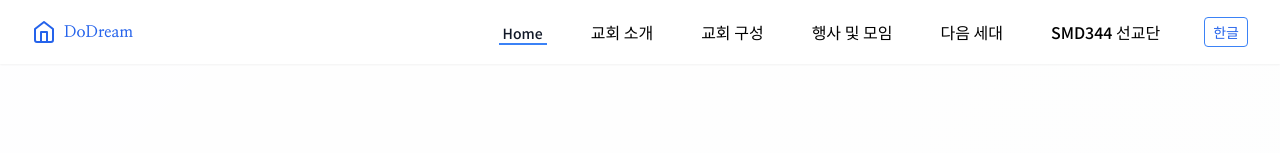
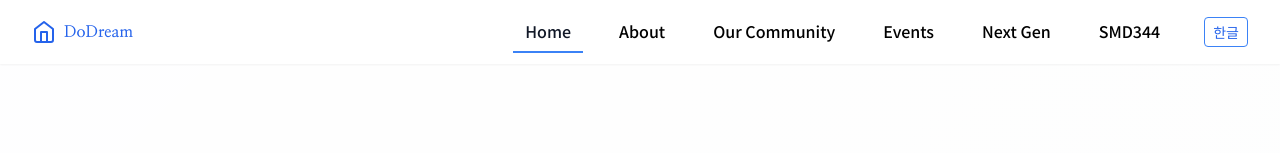
Before and after one commit to jwoo6310/dodreamga.com-v2, a plain HTML site: page index.html in a window 1280 px wide. Shown: the top 153 px of the page. Drawn offline with nearby package versions, Linux system fonts and the light colour scheme.

Commit message:
nav translated

```diff
--- a/index.html
+++ b/index.html
@@ -21,7 +21,7 @@
     <meta charset="UTF-8">
     <meta name="viewport" content="width=device-width, initial-scale=1.0">
     <title>DoDream Baptist Church</title>
-    <link rel="icon" type="image/x-icon" href="/static/favicon.ico">
+    <link rel="icon" href="favicon.ico">
     <script src="https://cdn.tailwindcss.com"></script>
     <script src="https://unpkg.com/feather-icons"></script>
     <script src="https://cdn.jsdelivr.net/npm/feather-icons/dist/feather.min.js"></script>
@@ -57,12 +57,17 @@
                     </div>
                 </div>
                 <div class="hidden md:ml-6 md:flex md:items-center md:space-x-8">
-                    <a href="#" class="border-blue-500 text-gray-900 inline-flex items-center px-1 pt-1 border-b-2 text-sm font-medium">Home</a>
                     <div class="hidden md:ml-6 md:flex md:items-center">
                         <ul class="flex space-x-6">
+                        <!-- 홈  -->
+                        <li class="relative group">
+                            <button id="nav-home" class="px-3 py-2 font-medium text-gray-900 border-b-2 border-blue-500 hover:text-blue-600 focus:outline-none">
+                            홈
+                            </button>
+                        </li>
                         <!-- 교회 소개 -->
                         <li class="relative group">
-                            <button class="px-3 py-2 font-medium hover:text-blue-600 focus:outline-none">
+                            <button id="nav-about" class="px-3 py-2 font-medium hover:text-blue-600 focus:outline-none">
                             교회 소개
                             </button>
                             <div class="absolute top-full left-0 pt-2">
@@ -73,16 +78,16 @@
                                         group-hover:opacity-100 group-hover:translate-y-0 group-hover:pointer-events-auto
                                         group-focus-within:opacity-100 group-focus-within:translate-y-0 group-focus-within:pointer-events-auto"
                                 >
-                                    <a href="https://dodreamga.com/pages/better-together-1-1" class="block px-4 py-2 hover:bg-blue-50 hover:text-blue-600">인사말</a>
-                                    <a href="https://dodreamga.com/pages/better-together-1-2" class="block px-4 py-2 hover:bg-blue-50 hover:text-blue-600">교회 비전</a>
-                                    <a href="https://dodreamga.com/pages/better-together-1-3" class="block px-4 py-2 hover:bg-blue-50 hover:text-blue-600">예배시간 안내</a>
-                                    <a href="https://dodreamga.com/pages/better-together-1-4" class="block px-4 py-2 hover:bg-blue-50 hover:text-blue-600">오시는 길</a>
+                                    <a id="about-greeting" href="https://dodreamga.com/pages/better-together-1-1" class="block px-4 py-2 hover:bg-blue-50 hover:text-blue-600">인사말</a>
+                                    <a id="about-vision" href="https://dodreamga.com/pages/better-together-1-2" class="block px-4 py-2 hover:bg-blue-50 hover:text-blue-600">교회 비전</a>
+                                    <a id="about-worship" href="https://dodreamga.com/pages/better-together-1-3" class="block px-4 py-2 hover:bg-blue-50 hover:text-blue-600">예배시간 안내</a>
+                                    <a id="about-location" href="https://dodreamga.com/pages/better-together-1-4" class="block px-4 py-2 hover:bg-blue-50 hover:text-blue-600">오시는 길</a>
                                 </div>
                             </div>
                         </li>
                         <!-- 교회 구성 -->
                         <li class="relative group">
-                            <button class="px-3 py-2 font-medium hover:text-blue-600 focus:outline-none">
+                            <button id="nav-community" class="px-3 py-2 font-medium hover:text-blue-600 focus:outline-none">
                             교회 구성
                             </button>
                             <div class="absolute top-full left-0 pt-2">
@@ -93,16 +98,16 @@
                                         group-hover:opacity-100 group-hover:translate-y-0 group-hover:pointer-events-auto
                                         group-focus-within:opacity-100 group-focus-within:translate-y-0 group-focus-within:pointer-events-auto"
                                 >
-                                    <a href="https://dodreamga.com/pages/better-together-2-1" class="block px-4 py-2 hover:bg-blue-50 hover:text-blue-600">POS 모임</a>
-                                    <a href="https://dodreamga.com/pages/better-together-2-2" class="block px-4 py-2 hover:bg-blue-50 hover:text-blue-600">한국 학교</a>
-                                    <a href="https://dodreamga.com/pages/better-together-2-3" class="block px-4 py-2 hover:bg-blue-50 hover:text-blue-600">부서</a>
+                                    <a id="community-pos" href="https://dodreamga.com/pages/better-together-2-1" class="block px-4 py-2 hover:bg-blue-50 hover:text-blue-600">POS 모임</a>
+                                    <a id="community-school" href="https://dodreamga.com/pages/better-together-2-2" class="block px-4 py-2 hover:bg-blue-50 hover:text-blue-600">한국 학교</a>
+                                    <a id="community-dept" href="https://dodreamga.com/pages/better-together-2-3" class="block px-4 py-2 hover:bg-blue-50 hover:text-blue-600">부서</a>
                                 </div>
                             </div>
                         </li>
 
                         <!-- 행사 및 모임 -->
                         <li class="relative group">
-                            <button class="px-3 py-2 font-medium hover:text-blue-600 focus:outline-none">
+                            <button id="nav-events" class="px-3 py-2 font-medium hover:text-blue-600 focus:outline-none">
                             행사 및 모임
                             </button>
                             <div class="absolute top-full left-0 pt-2">
@@ -113,17 +118,17 @@
                                         group-hover:opacity-100 group-hover:translate-y-0 group-hover:pointer-events-auto
                                         group-focus-within:opacity-100 group-focus-within:translate-y-0 group-focus-within:pointer-events-auto"
                                 >
-                                    <a href="https://dodreamga.com/pages/better-together-3-1" class="block px-4 py-2 hover:bg-blue-50 hover:text-blue-600">정기모임</a>
-                                    <a href="https://dodreamga.com/pages/better-together-3-2" class="block px-4 py-2 hover:bg-blue-50 hover:text-blue-600">세미나</a>
-                                    <a href="https://dodreamga.com/pages/better-together-3-3" class="block px-4 py-2 hover:bg-blue-50 hover:text-blue-600">학교</a>
-                                    <a href="https://dodreamga.com/pages/better-together-3-4" class="block px-4 py-2 hover:bg-blue-50 hover:text-blue-600">특별행사</a>
+                                    <a id="events-regular" href="https://dodreamga.com/pages/better-together-3-1" class="block px-4 py-2 hover:bg-blue-50 hover:text-blue-600">정기모임</a>
+                                    <a id="events-seminar" href="https://dodreamga.com/pages/better-together-3-2" class="block px-4 py-2 hover:bg-blue-50 hover:text-blue-600">세미나</a>
+                                    <a id="events-school" href="https://dodreamga.com/pages/better-together-3-3" class="block px-4 py-2 hover:bg-blue-50 hover:text-blue-600">학교</a>
+                                    <a id="events-special" href="https://dodreamga.com/pages/better-together-3-4" class="block px-4 py-2 hover:bg-blue-50 hover:text-blue-600">특별행사</a>
                                 </div>
                             </div>
                         </li>
 
                         <!-- 다음 세대 -->
                         <li class="relative group">
-                            <button class="px-3 py-2 font-medium hover:text-blue-600 focus:outline-none">
+                            <button id="nav-nextgen" class="px-3 py-2 font-medium hover:text-blue-600 focus:outline-none">
                             다음 세대
                             </button>
                             <div class="absolute top-full left-0 pt-2">
@@ -134,17 +139,17 @@
                                         group-hover:opacity-100 group-hover:translate-y-0 group-hover:pointer-events-auto
                                         group-focus-within:opacity-100 group-focus-within:translate-y-0 group-focus-within:pointer-events-auto"
                                 >
-                                    <a href="https://dodreamga.com/pages/better-together-4-1" class="block px-4 py-2 hover:bg-blue-50 hover:text-blue-600">Sunday School</a>
-                                    <a href="https://dodreamga.com/pages/better-together-4-2" class="block px-4 py-2 hover:bg-blue-50 hover:text-blue-600">DREAM EM</a>
-                                    <a href="https://dodreamga.com/pages/better-together-4-3" class="block px-4 py-2 hover:bg-blue-50 hover:text-blue-600">청년부</a>
-                                    <a href="https://dodreamga.com/pages/better-together-4-4" class="block px-4 py-2 hover:bg-blue-50 hover:text-blue-600">사진첩</a>
+                                    <a id="nextgen-ss" href="https://dodreamga.com/pages/better-together-4-1" class="block px-4 py-2 hover:bg-blue-50 hover:text-blue-600">Sunday School</a>
+                                    <a id="nextgen-em" href="https://dodreamga.com/pages/better-together-4-2" class="block px-4 py-2 hover:bg-blue-50 hover:text-blue-600">DREAM EM</a>
+                                    <a id="nextgen-youth" href="https://dodreamga.com/pages/better-together-4-3" class="block px-4 py-2 hover:bg-blue-50 hover:text-blue-600">청년부</a>
+                                    <a id="nextgen-gallery" href="https://dodreamga.com/pages/better-together-4-4" class="block px-4 py-2 hover:bg-blue-50 hover:text-blue-600">사진첩</a>
                                 </div>
                             </div>
                         </li>
 
                         <!-- SMD344 선교단 -->
                         <li class="relative group">
-                            <button class="px-3 py-2 font-medium hover:text-blue-600 focus:outline-none">
+                            <button id="nav-smd" class="px-3 py-2 font-medium hover:text-blue-600 focus:outline-none">
                             SMD344 선교단
                             </button>
                             <div class="absolute top-full left-0 pt-2">
@@ -155,8 +160,8 @@
                                         group-hover:opacity-100 group-hover:translate-y-0 group-hover:pointer-events-auto
                                         group-focus-within:opacity-100 group-focus-within:translate-y-0 group-focus-within:pointer-events-auto"
                                 >
-                                    <a href="https://dodreamga.com/pages/better-together-5-1" class="block px-4 py-2 hover:bg-blue-50 hover:text-blue-600">후원 선교사</a>
-                                    <a href="https://dodreamga.com/pages/better-together-5-2" class="block px-4 py-2 hover:bg-blue-50 hover:text-blue-600">제자 훈련</a>
+                                    <a id="smd-missionary" href="https://dodreamga.com/pages/better-together-5-1" class="block px-4 py-2 hover:bg-blue-50 hover:text-blue-600">후원 선교사</a>
+                                    <a id="smd-discipleship" href="https://dodreamga.com/pages/better-together-5-2" class="block px-4 py-2 hover:bg-blue-50 hover:text-blue-600">제자 훈련</a>
                                 </div>
                             </div>
                         </li>
@@ -179,14 +184,14 @@
     <div class="md:hidden flex justify-end px-4 py-2">
         <button id="mobile-language-toggle" class="px-2 py-1 text-sm rounded border border-blue-500 text-blue-600 hover:bg-blue-50 transition-colors">한글/ENG</button>
     </div>
-<div class="md:hidden hidden" id="mobile-menu">
+        <div class="md:hidden hidden" id="mobile-menu">
             <div class="pt-2 pb-3 space-y-1">
-                <a href="#" class="bg-blue-50 border-blue-500 text-blue-700 block pl-3 pr-4 py-2 border-l-4 text-base font-medium">Home</a>
-                <a href="#" class="border-transparent text-gray-500 hover:bg-gray-50 hover:border-gray-300 hover:text-gray-700 block pl-3 pr-4 py-2 border-l-4 text-base font-medium">About</a>
-                <a href="#" class="border-transparent text-gray-500 hover:bg-gray-50 hover:border-gray-300 hover:text-gray-700 block pl-3 pr-4 py-2 border-l-4 text-base font-medium">Sermons</a>
-                <a href="#" class="border-transparent text-gray-500 hover:bg-gray-50 hover:border-gray-300 hover:text-gray-700 block pl-3 pr-4 py-2 border-l-4 text-base font-medium">Ministries</a>
-                <a href="#" class="border-transparent text-gray-500 hover:bg-gray-50 hover:border-gray-300 hover:text-gray-700 block pl-3 pr-4 py-2 border-l-4 text-base font-medium">Events</a>
-                <a href="#" class="border-transparent text-gray-500 hover:bg-gray-50 hover:border-gray-300 hover:text-gray-700 block pl-3 pr-4 py-2 border-l-4 text-base font-medium">Contact</a>
+                <a id="m-home" href="#" class="bg-blue-50 border-blue-500 text-blue-700 block pl-3 pr-4 py-2 border-l-4 text-base font-medium">Home</a>
+                <a id="m-about" href="#" class="border-transparent text-gray-500 hover:bg-gray-50 hover:border-gray-300 hover:text-gray-700 block pl-3 pr-4 py-2 border-l-4 text-base font-medium">About</a>
+                <a id="m-community" href="#" class="border-transparent text-gray-500 hover:bg-gray-50 hover:border-gray-300 hover:text-gray-700 block pl-3 pr-4 py-2 border-l-4 text-base font-medium">Sermons</a>
+                <a id="m-events" href="#" class="border-transparent text-gray-500 hover:bg-gray-50 hover:border-gray-300 hover:text-gray-700 block pl-3 pr-4 py-2 border-l-4 text-base font-medium">Ministries</a>
+                <a id="m-nextgen" href="#" class="border-transparent text-gray-500 hover:bg-gray-50 hover:border-gray-300 hover:text-gray-700 block pl-3 pr-4 py-2 border-l-4 text-base font-medium">Events</a>
+                <a id="m-smd" href="#" class="border-transparent text-gray-500 hover:bg-gray-50 hover:border-gray-300 hover:text-gray-700 block pl-3 pr-4 py-2 border-l-4 text-base font-medium">Contact</a>
             </div>
             <div class="pt-4 pb-3 border-t border-gray-200">
                 <div class="mt-3 space-y-1">
@@ -830,6 +835,56 @@
             'hero-title-2': { en: 'Korean American Baptist Church', ko: '한인 침례교회' },
             'hero-subtitle': { en: 'Where faith meets community in Buford, Georgia. Join us as we follow Christ together.', ko: '조지아 주 버포드에서 믿음과 교제가 만나는 곳. 함께 그리스도를 따르는 교회입니다.' },
 
+            // PC Nav
+            'nav-home':     { en: 'Home',         ko: '홈' },
+            'nav-about':    { en: 'About',        ko: '교회 소개' },
+                'about-greeting': { en: 'Greeting',        ko: '인사말' },
+                'about-vision':   { en: 'Vision', ko: '교회 비전' },
+                'about-worship':  { en: 'Worship Schedule', ko: '예배시간 안내' },
+                'about-location': { en: 'Directions', ko: '오시는 길' },
+            'nav-community':{ en: 'Our Community',  ko: '교회 구성' },
+                'community-pos':     { en: 'POS Groups',     ko: 'POS 모임' },
+                'community-school':  { en: 'Korean School',  ko: '한국 학교' },
+                'community-dept':    { en: 'Departments',    ko: '부서' },
+            'nav-events':   { en: 'Events',       ko: '행사 및 모임' },
+                'events-regular':    { en: 'Regular Meetings', ko: '정기모임' },
+                'events-seminar':    { en: 'Seminars',         ko: '세미나' },
+                'events-school':     { en: 'Classes',        ko: '학교' },
+                'events-special':    { en: 'Special Events',   ko: '특별행사' },
+            'nav-nextgen':  { en: 'Next Gen',     ko: '다음 세대' },
+                'nextgen-ss':        { en: 'Sunday School',    ko: 'Sunday School' },
+                'nextgen-em':        { en: 'DREAM EM',         ko: 'DREAM EM' },
+                'nextgen-youth':     { en: 'Young Adult',  ko: '청년부' },
+                'nextgen-gallery':   { en: 'Gallery',          ko: '사진첩' },
+            'nav-smd':      { en: 'SMD344',       ko: 'SMD344 선교단' },
+                'smd-missionary':    { en: 'Missionaries',     ko: '후원 선교사' },
+                'smd-discipleship':  { en: 'Discipleship',     ko: '제자 훈련' },
+
+            // Mobile Nav
+            'm-home':    { en: 'Home',        ko: '홈' },
+            'm-about':   { en: 'About',        ko: '교회 소개' },
+                'm-about-greeting': { en: 'Greeting',        ko: '인사말' },
+                'm-about-vision':   { en: 'Vision', ko: '교회 비전' },
+                'm-about-worship':  { en: 'Worship Schedule', ko: '예배시간 안내' },
+                'm-about-location': { en: 'Directions', ko: '오시는 길' },
+            'm-community': { en: 'Our Community',  ko: '교회 구성' },
+                'm-community-pos':     { en: 'POS Groups',     ko: 'POS 모임' },
+                'm-community-school':  { en: 'Korean School',  ko: '한국 학교' },
+                'm-community-dept':    { en: 'Departments',    ko: '부서' },
+            'm-events':    { en: 'Events',       ko: '행사 및 모임' },
+                'm-events-regular':    { en: 'Regular Meetings', ko: '정기모임' },
+                'm-events-seminar':    { en: 'Seminars',         ko: '세미나' },
+                'm-events-school':     { en: 'Classes',        ko: '학교' },
+                'm-events-special':    { en: 'Special Events',   ko: '특별행사' },
+            'm-nextgen':  { en: 'Next Gen',     ko: '다음 세대' },
+                'm-nextgen-ss':        { en: 'Sunday School',    ko: 'Sunday School' },
+                'm-nextgen-em':        { en: 'DREAM EM',         ko: 'DREAM EM' },
+                'm-nextgen-youth':     { en: 'Young Adult',  ko: '청년부' },
+                'm-nextgen-gallery':   { en: 'Gallery',          ko: '사진첩' },
+            'm-smd': { en: 'SMD344',       ko: 'SMD344 선교단' },
+                'm-smd-missionary':    { en: 'Missionaries',     ko: '후원 선교사' },
+                'm-smd-discipleship':  { en: 'Discipleship',     ko: '제자 훈련' },
+
             // Welcome Section
             'welcome-title': { en: 'A Message from Pastor David Kim', ko: '김다윗 목사님의 인사말' },
             'welcome-text': { en: 'Dear friends in Christ, it is with great joy that I welcome you to DoDream Korean American Baptist Church. Our name "DoDream" comes from the Korean word meaning "to pray" and reflects our commitment to being a house of prayer for all nations. Here in Buford, we strive to create a spiritual home where Korean-Americans and all who seek God can grow in faith, serve in love, and worship in spirit and truth. Whether you\'re visiting for the first time or looking for a church family, we invite you to join us on this journey of faith.',
@@ -839,6 +894,9 @@
             'service-title': { en: 'Our Weekly Services', ko: '주일 예배 시간' },
             'service-subtitle': { en: 'All are welcome to worship with us', ko: '모두를 환영합니다' }
         };
+
+
+
 
         let currentLanguage = 'en';
 
```
